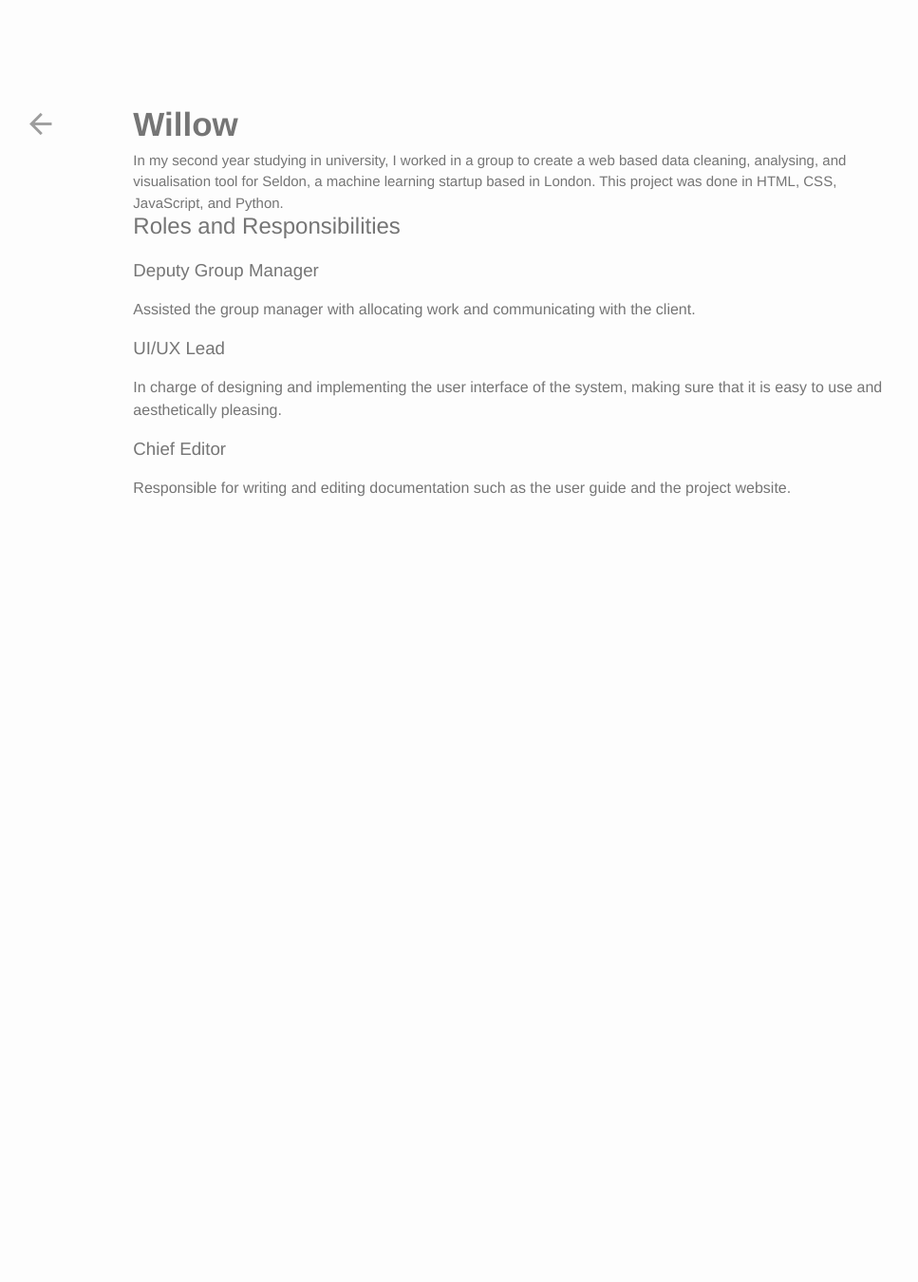
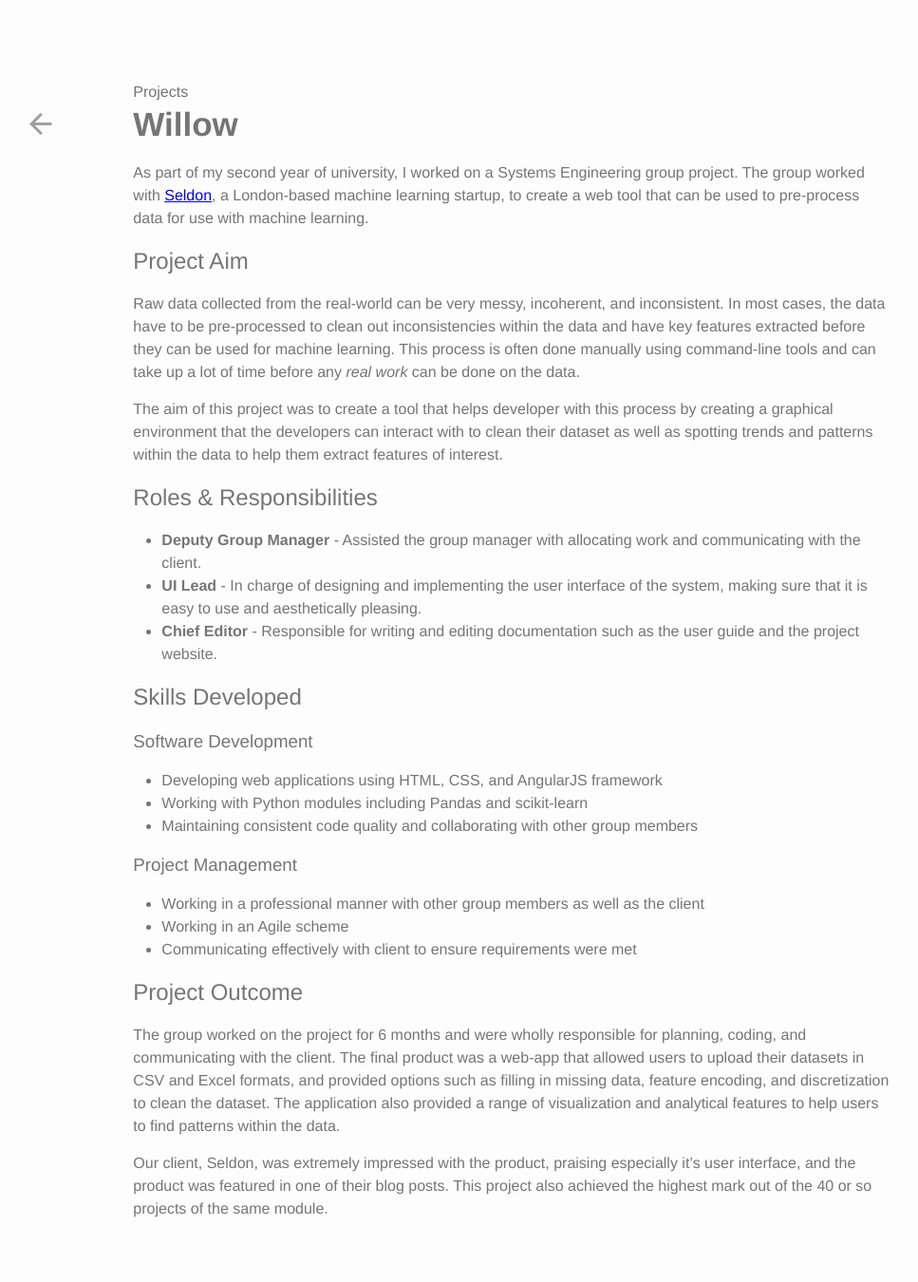
Before and after one commit to gcky/gcky.github.io, a Jekyll site: the page built from willow.md, in a window 1280 px wide. Shown: the whole page at 95% size, without its empty margins (53-1020 px from the left). Built offline with Jekyll 4.4.1, drawn with Linux system fonts in a browser that asks for light colours; before the commit the page ends 900 px from its top, so only the background shows below that.

Commit message:
Update willow pages

```diff
--- a/_config.yml
+++ b/_config.yml
@@ -1,5 +1,5 @@
 # Site settings
-title: Your awesome title
+title: Gordon Cheng
 email: your-email@domain.com
 description: > # this means to ignore newlines until "baseurl:"
   Write an awesome description for your new site here. You can edit this
--- a/_layouts/project-page.html
+++ b/_layouts/project-page.html
@@ -8,8 +8,8 @@
         <a href="{{ site.baseurl }}/"><i class="material-icons" role="button" aria-label="Back">arrow_back</i></a>
       </section>
       <section class="subpage-content">
-        <h1>Willow</h1>
-        <p>In my second year studying in university, I worked in a group to create a web based data cleaning, analysing, and visualisation tool for Seldon, a machine learning startup based in London. This project was done in HTML, CSS, JavaScript, and Python.</p>
+        <span>Projects</span>
+        <h1>{{ page.project_title }}</h1>
       </section>
       <section class="right-side"></section>
     </header>
--- a/_sass/_subpage-layout.scss
+++ b/_sass/_subpage-layout.scss
@@ -78,8 +78,7 @@
   padding: 0 auto;
 
   .left-side,
-  .right-side,
-  .subpage-content {
+  .right-side {
     display: flex;
     flex-direction: column;
     justify-content: flex-start;
@@ -93,13 +92,15 @@
       color: white;
       font-size: 35px;
       opacity: .7;
-      padding-right: 80px;
-      padding-top: 8px;
+      margin-right: 80px;
+      margin-top: 8px;
     }
   }
 
   .subpage-content {
     h1 {
+      position: absolute;
+      top: 105px;
       color: white;
       font-weight: 700;
       font-size: 35px;
@@ -107,8 +108,16 @@
     }
 
     p {
+      position: absolute;
+      top: 105px + 35px + 10px;
       color: white;
       font-size: 15px;
+    }
+
+    span {
+      position: absolute;
+      top: 105px - 20px;
+      color: #757575;
     }
   }
 
@@ -116,6 +125,7 @@
 
   &.project {
     background: none;
+    height: 220px - 50px;
 
     .subpage-content {
       h1,
@@ -149,6 +159,10 @@
     width: $content-width;
     color: #757575;
     font-weight: 400;
+
+    h2 {
+      font-weight: 500;
+    }
   }
 
 }
--- a/index.html
+++ b/index.html
@@ -12,7 +12,7 @@
       </div>
     </a>
 
-    <a class="card-link" href="{{ site.baseurl }}/willow">
+    <a class="card-link" href="{{ site.baseurl }}/willow-website">
       <div class="content-card border-teal">
         <h2>Project Website for Willow</h2>
         <p>A website built for the Willow project to document the development of the project as well as providing support for users of Willow.</p>
--- a/willow.md
+++ b/willow.md
@@ -1,15 +1,40 @@
 ---
 layout: project-page
-title: About
+title: Willow
 permalink: /willow/
+project_title: Willow
 ---
-## Roles and Responsibilities
 
-### Deputy Group Manager
-Assisted the group manager with allocating work and communicating with the client.
+As part of my second year of university, I worked on a Systems Engineering group project. The group worked with [Seldon](http://www.seldon.io), a London-based machine learning startup, to create a web tool that can be used to pre-process data for use with machine learning.
 
-### UI/UX Lead
-In charge of designing and implementing the user interface of the system, making sure that it is easy to use and aesthetically pleasing.
+## Project Aim
 
-### Chief Editor
-Responsible for writing and editing documentation such as the user guide and the project website.
+Raw data collected from the real-world can be very messy, incoherent, and inconsistent. In most cases, the data have to be pre-processed to clean out inconsistencies within the data and have key features extracted before they can be used for machine learning. This process is often done manually using command-line tools and can take up a lot of time before any *real work* can be done on the data.
+
+The aim of this project was to create a tool that helps developer with this process by creating a graphical environment that the developers can interact with to clean their dataset as well as spotting trends and patterns within the data to help them extract features of interest.
+
+## Roles & Responsibilities
+
+- **Deputy Group Manager** - Assisted the group manager with allocating work and communicating with the client.
+- **UI Lead** - In charge of designing and implementing the user interface of the system, making sure that it is easy to use and aesthetically pleasing.
+- **Chief Editor** - Responsible for writing and editing documentation such as the user guide and the project website.
+
+## Skills Developed
+
+### Software Development
+
+- Developing web applications using HTML, CSS, and AngularJS framework
+- Working with Python modules including Pandas and scikit-learn
+- Maintaining consistent code quality and collaborating with other group members
+
+### Project Management
+
+- Working in a professional manner with other group members as well as the client
+- Working in an Agile scheme
+- Communicating effectively with client to ensure requirements were met
+
+## Project Outcome
+
+The group worked on the project for 6 months and were wholly responsible for planning, coding, and communicating with the client. The final product was a web-app that allowed users to upload their datasets in CSV and Excel formats, and provided options such as filling in missing data, feature encoding, and discretization to clean the dataset. The application also provided a range of visualization and analytical features to help users to find patterns within the data.
+
+Our client, Seldon, was extremely impressed with the product, praising especially it's user interface, and the product was featured in one of their blog posts. This project also achieved the highest mark out of the 40 or so projects of the same module.
```
Also changed, not shown: willow-website.md (added, +22 -0 lines).
